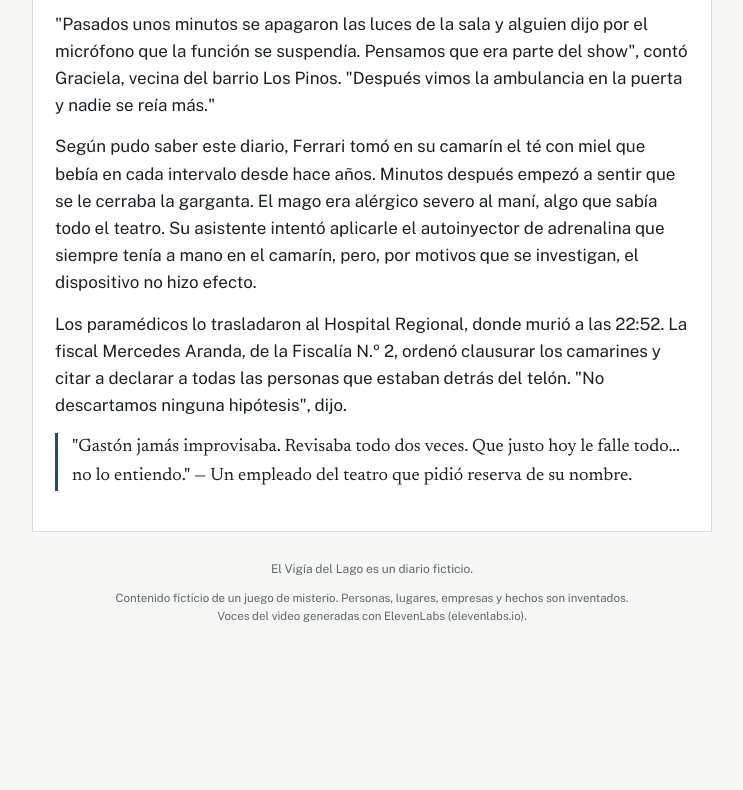
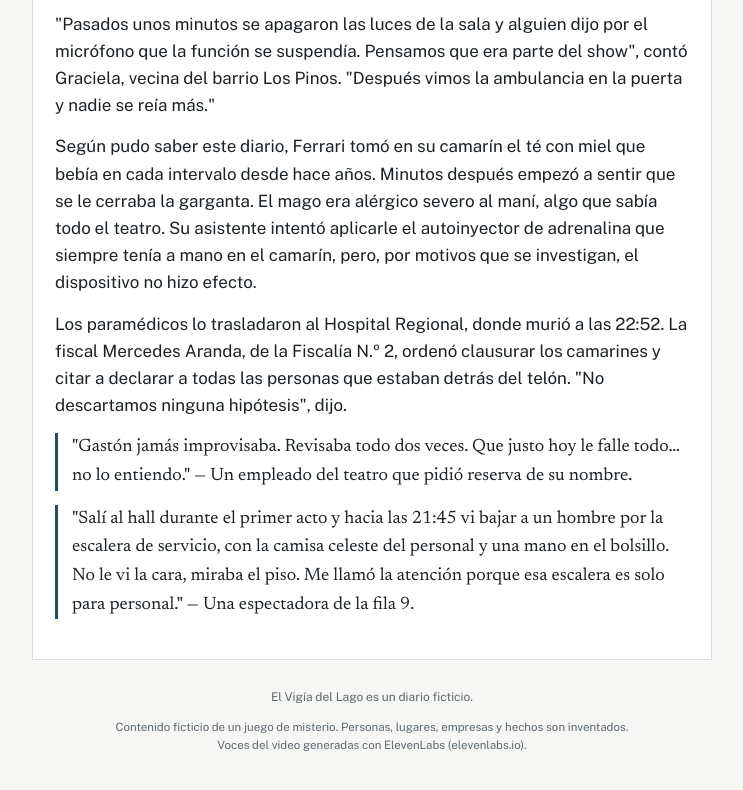
Before and after one commit to tghvbhjgfcgjfhjgjh-cpu/casos-crimen-de-nombre, a plain HTML site: page 15a9c6e71f05/index.html in a window 1280 px wide. Shown: the part 1249-2039 px from the top of the page, without its empty margins (268-1011 px from the left). Before the commit the page ends 1931 px from the top, so only its background shows below. Drawn offline with nearby package versions, Linux system fonts and the light colour scheme.

Commit message:
Update index.html

```diff
--- a/15a9c6e71f05/index.html
+++ b/15a9c6e71f05/index.html
@@ -64,6 +64,7 @@ footer { font-size: .75rem; color: var(--muted); margin-top: 28px; text-align: c
     <p>Según pudo saber este diario, Ferrari tomó en su camarín el té con miel que bebía en cada intervalo desde hace años. Minutos después empezó a sentir que se le cerraba la garganta. El mago era alérgico severo al maní, algo que sabía todo el teatro. Su asistente intentó aplicarle el autoinyector de adrenalina que siempre tenía a mano en el camarín, pero, por motivos que se investigan, el dispositivo no hizo efecto.</p>
     <p>Los paramédicos lo trasladaron al Hospital Regional, donde murió a las 22:52. La fiscal Mercedes Aranda, de la Fiscalía N.º 2, ordenó clausurar los camarines y citar a declarar a todas las personas que estaban detrás del telón. "No descartamos ninguna hipótesis", dijo.</p>
     <blockquote>"Gastón jamás improvisaba. Revisaba todo dos veces. Que justo hoy le falle todo… no lo entiendo." — Un empleado del teatro que pidió reserva de su nombre.</blockquote>
+    <blockquote>"Salí al hall durante el primer acto y hacia las 21:45 vi bajar a un hombre por la escalera de servicio, con la camisa celeste del personal y una mano en el bolsillo. No le vi la cara, miraba el piso. Me llamó la atención porque esa escalera es solo para personal." — Una espectadora de la fila 9.</blockquote>
   </article>
 <footer>El Vigía del Lago es un diario ficticio.<div class="ficcion">Contenido ficticio de un juego de misterio. Personas, lugares, empresas y hechos son inventados.<br>Voces del video generadas con ElevenLabs (elevenlabs.io).</div></footer>
 </div></body></html>
```
